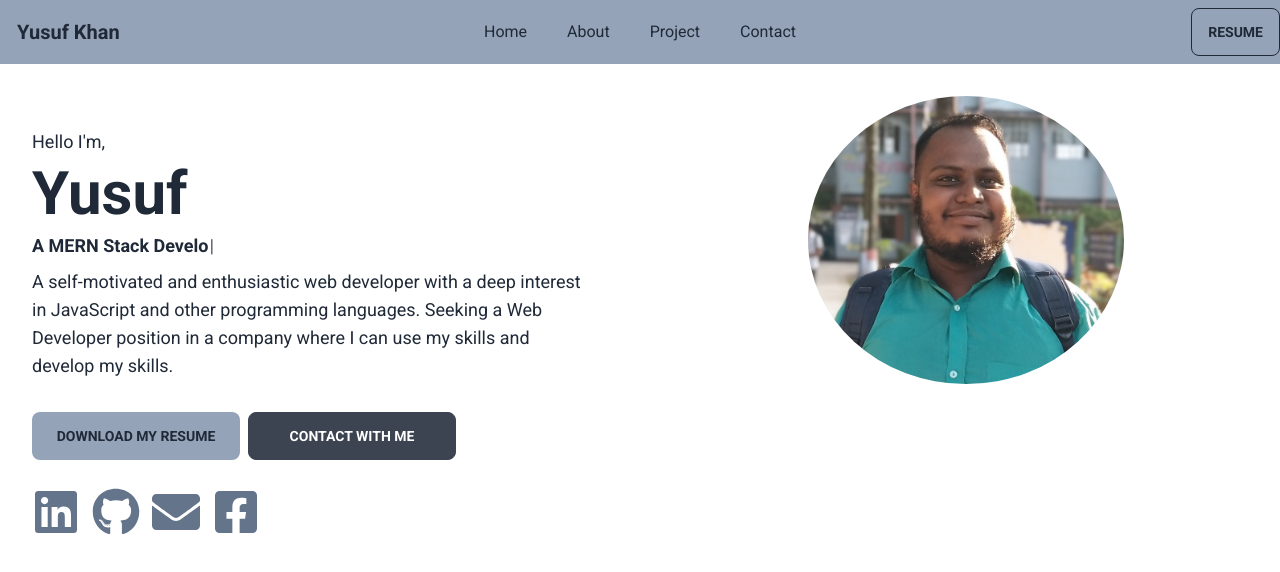
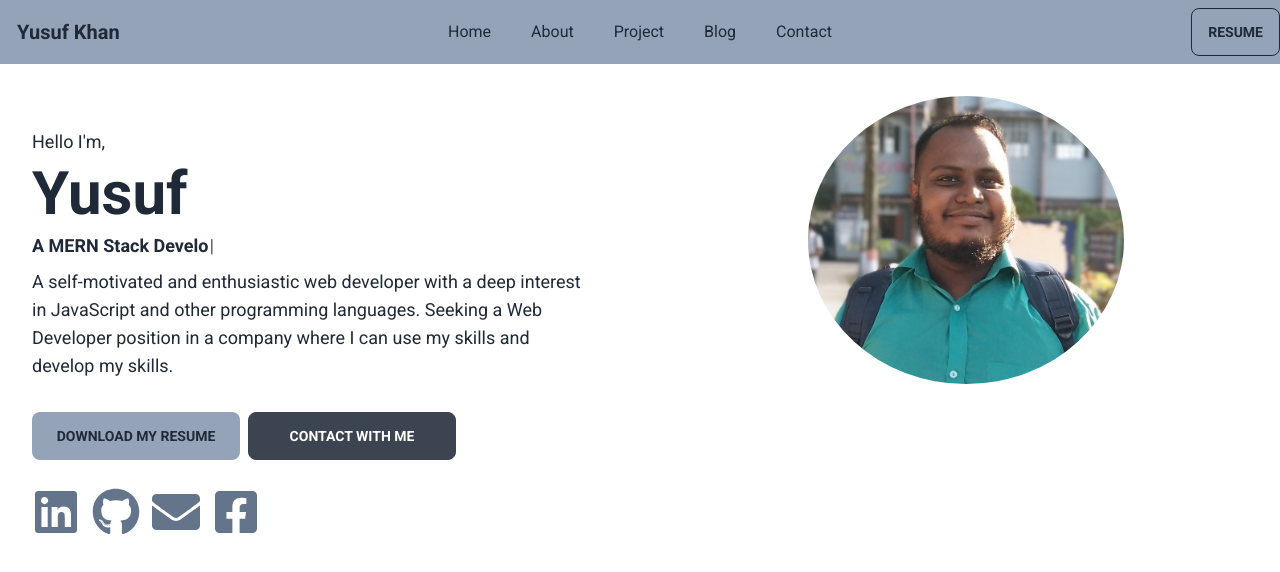
Before and after one commit to yusuf-khan-swd/yusuf-khan-swd, a React (Create React App) app: page / in a window 1280 px wide. Shown: the top 572 px of the page. Built offline with nearby package versions, Linux system fonts and the light colour scheme; no server answers; what react-photo-view would draw is missing.

Commit message:
added blog route

```diff
--- /dev/null
+++ b/src/Pages/Others/Blog/Blog.js
@@ -0,0 +1,11 @@
+import React from 'react';
+
+const Blog = () => {
+  return (
+    <div>
+      <h2 className="text-3xl font-bold">Coming Soon....</h2>
+    </div>
+  );
+};
+
+export default Blog;
--- a/src/Pages/Shared/Navbar/Navbar.js
+++ b/src/Pages/Shared/Navbar/Navbar.js
@@ -17,6 +17,11 @@ const Navbar = () => {
       <li>
         <NavLink className="m-1" to="/projects">
           Project
+        </NavLink>
+      </li>
+      <li>
+        <NavLink to="/blog" className="m-1">
+          Blog
         </NavLink>
       </li>
       <li>
--- a/src/Routes/Routes/Routes.js
+++ b/src/Routes/Routes/Routes.js
@@ -2,6 +2,7 @@ import { createBrowserRouter } from "react-router-dom";
 import Main from "../../Layout/Main";
 import About from "../../Pages/About/About";
 import Home from "../../Pages/Home/Home/Home";
+import Blog from "../../Pages/Others/Blog/Blog";
 import ProjectDetails from "../../Pages/Projects/ProjectDetails";
 import Projects from "../../Pages/Projects/Projects";
 import DisplayError from "../../Pages/Shared/DisplayError/DisplayError";
@@ -31,8 +32,11 @@ const routes = createBrowserRouter([
       {
         path: "/projects/:id",
         element: <ProjectDetails></ProjectDetails>
+      },
+      {
+        path: "/blog",
+        element: <Blog></Blog>
       }
-
     ]
   }
 ]);
```
